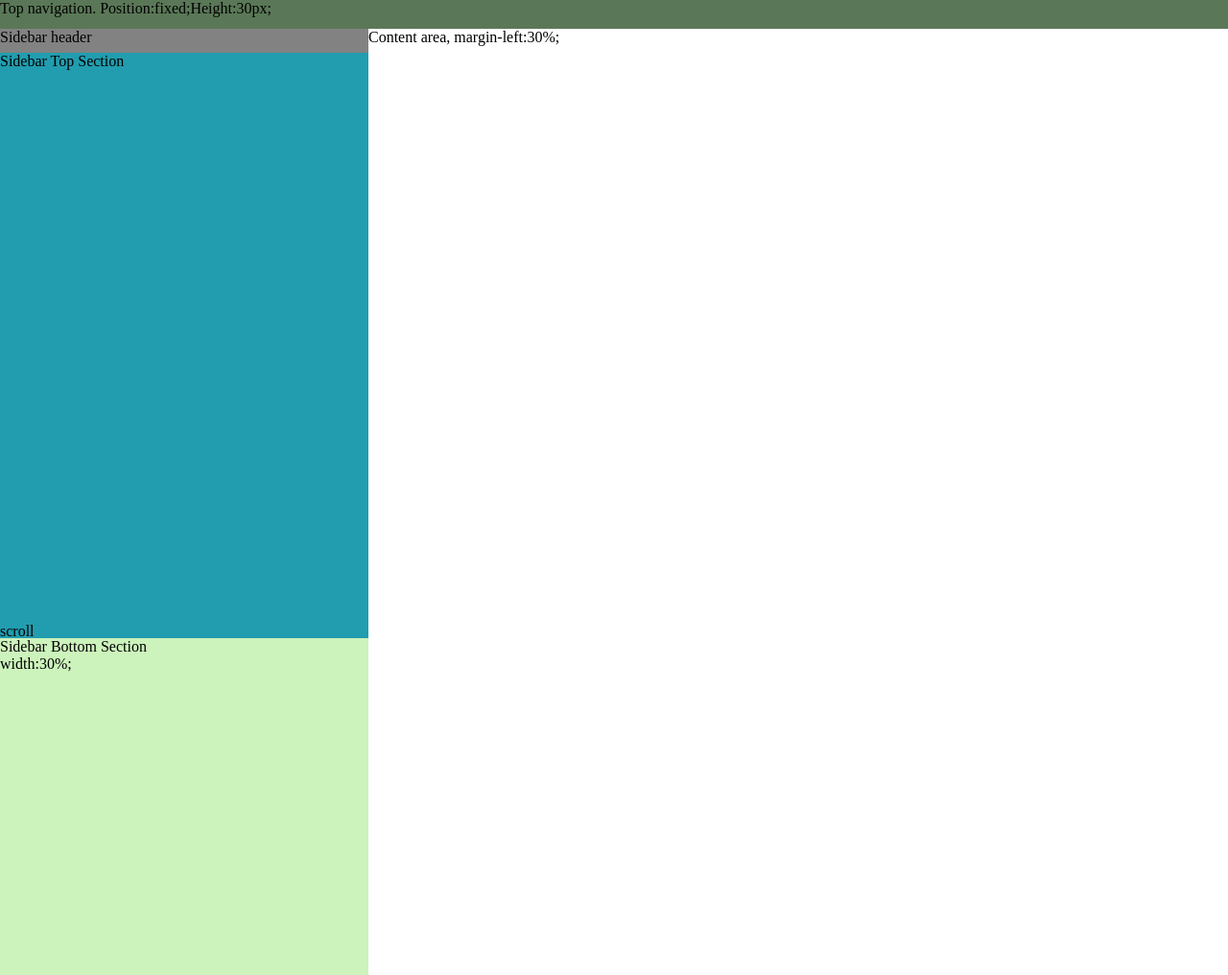
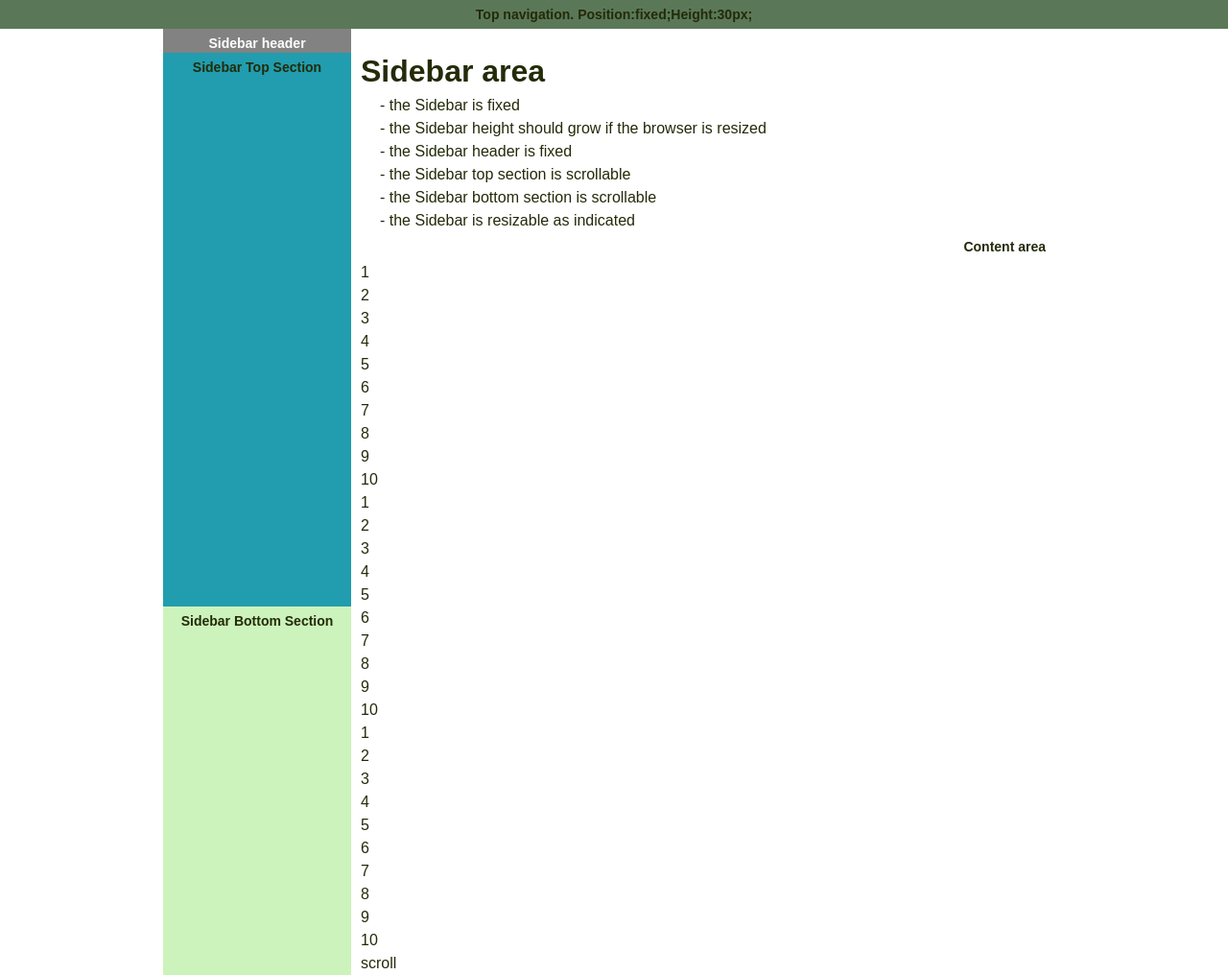
Before and after one commit to PlayerYK/ikamal.github.com, a Jekyll site: the page demo/wframe.html, which Jekyll copies as it is, in a window 1280 px wide and 1016 px high. Shown: the whole window at 96% size. Built offline with Jekyll 4.4.1, drawn with Linux system fonts in a browser that asks for light colours.

Commit message:
update wframe demo

```diff
--- a/demo/wframe.html
+++ b/demo/wframe.html
@@ -1,76 +1,189 @@
 <!DOCTYPE html>
 <html>
 <head>
-    <meta charset=utf-8/>
     <title>layout-wireframe</title>
     <style type="text/css">
-        body{ margin:0; padding:0; }
-        .wrapper{
-            /*height:auto;*/
-            margin-top:30px;
-            /*overflow:hidden;*/
+        body{
+            margin:0;
+            padding:0;
+            color:#232B09;
+            line-height:1.5em;
+            font-family:"microsoft yahei",arial,sans-serif;
+            text-align:center;
         }
-        .wrapper .top_nav{
+        h1,h2{margin:0;padding:0;}
+        h1{line-height:1.5em;}
+        h2{
+            line-height:30px;
+            font-size:14px;
+        }
+        .sidebar h2,.top_nav h2{
+            text-align:center;
+        }
+        ul,li{list-style:none;margin:0;padding:0;}
+        li{margin-left:20px;}
+        .sidebar_header h2{color:#FFFFFF;}
+        .al_right{
+            text-align:right;
+        }
+
+
+        .top_nav{
             background-color:#5A7857;
             width:100%;
             height:30px;
             position:fixed;
             top:0;
             left:0;
+            z-index:10;
+        }
+        .wrapper{
+            width:940px;
+            margin:0 auto;
+            padding-top:30px;
+            text-align:left;
+            position:relative;
         }
         .wrapper .content{
-            height:100%;
             background-color:#FFFFFF;
-            margin-left:30%;
+            /*margin-left:30%;*/
+            margin-left:196px;
+            padding:20px 20px 0 10px;
         }
-        .wrapper .aside{
-            background-color:#CDF3BC;
-            width:30%;
+        .wrapper .sidebar{
+            /*width:30%;*/
+            width:196px;
             height:100%;
             position:fixed;
             top:30px;
-            left:0;
         }
-        .wrapper .aside .aside_header{
+        .wrapper .sidebar .sidebar_header{
             background-color:#828282;
-            width:100%;
+            /*width:100%;*/
+            width:196px;
             height:25px;
+            position:fixed;
+            top:30px;
+            /*left:0;*/
         }
-        .wrapper .aside .aside_top{
+        .wrapper .sidebar_con{
+            padding-top:25px;
+        }
+        .wrapper .sidebar .sidebar_top{
             background-color:#219DAF;
-            width:100%;
             height:60%;
+            overflow-y:scroll;
+        }
+        .wrapper .sidebar .sidebar_bottom{
+            background-color:#CDF3BC;
+            height:40%;
             overflow-y:scroll;
         }
     </style>
 </head>
 <body>
-<div class="wrapper">
 <div class="top_nav">
-        Top navigation. Position:fixed;Height:30px;
+    <h2>Top navigation. Position:fixed;Height:30px;</h2>
 </div>
+<div id="wrapper" class="wrapper">
     <div class="content">
-        Content area, margin-left:30%;
+        <h1>Sidebar area</h1>
+        <ul>
+            <li>- the Sidebar is fixed</li>
+            <li>- the Sidebar height should grow if the browser is resized</li>
+            <li>- the Sidebar header is fixed</li>
+            <li>- the Sidebar top section is scrollable</li>
+            <li>- the Sidebar bottom section is scrollable</li>
+            <li>- the Sidebar is resizable as indicated</li>
+        </ul>
+        <div class="al_right">
+            <h2>Content area</h2>
         </div>
-    <div class="aside">
-        <div class="aside_header">
-            Sidebar header
+        1<br>
+        2<br>
+        3<br>
+        4<br>
+        5<br>
+        6<br>
+        7<br>
+        8<br>
+        9<br>
+        10<br>
+        1<br>
+        2<br>
+        3<br>
+        4<br>
+        5<br>
+        6<br>
+        7<br>
+        8<br>
+        9<br>
+        10<br>
+        1<br>
+        2<br>
+        3<br>
+        4<br>
+        5<br>
+        6<br>
+        7<br>
+        8<br>
+        9<br>
+        10<br>
+        scroll
     </div>
-        <div class="aside_top">
-            Sidebar Top Section
+    <div id="sidebar" class="sidebar">
+        <div class="sidebar_header">
+            <h2>Sidebar header</h2>
+        </div>
+        <div id="sidebar_con" class="sidebar_con">
+            <div class="sidebar_top">
+                <h2>Sidebar Top Section</h2>
                 <br><br><br><br><br><br><br><br><br><br><br>
                 <br><br><br><br><br><br><br><br><br><br><br>
                 <br><br><br><br><br><br><br><br><br><br><br>
                 scroll
             </div>
-        <div>
-            Sidebar Bottom Section <br>
-            width:30%;
+            <div class="sidebar_bottom">
+                <h2>Sidebar Bottom Section</h2>
+                <br><br><br><br><br><br><br><br><br><br><br>
+                <br><br><br><br><br><br><br><br><br><br><br>
+                <br><br><br><br><br><br><br>
+                5<br>
+                4<br>
+                3<br>
+                2<br>
+                scroll
+            </div>
+
         </div>
     </div>
 </div>
-<script>
+</body>
+<script type="text/javascript">
+    window.onload = window.onresize = setSidebar;
 
+    function setSidebar(){
+        var winSize = getWinSize();
+//        sidebarHeight = windowHeight - topNav(30) - SidebarHeader(25)
+        document.getElementById('sidebar_con').style.height =winSize.H - 30 - 25 + "px";
+    }
+    function getWinSize(){
+        var winW = 0, winH = 0;
+        if (document.body && document.body.offsetWidth) {
+            winW = document.body.offsetWidth;
+            winH = document.body.offsetHeight;
+        }
+        if (document.compatMode=='CSS1Compat' &&
+                document.documentElement &&
+                document.documentElement.offsetWidth ) {
+            winW = document.documentElement.offsetWidth;
+            winH = document.documentElement.offsetHeight;
+        }
+        if (window.innerWidth && window.innerHeight) {
+            winW = window.innerWidth;
+            winH = window.innerHeight;
+        }
+        return {"H":winH,"W":winW};
+    }
 </script>
-</body>
 </html>
```
Lines whose indentation alone changed are shown as unchanged.
